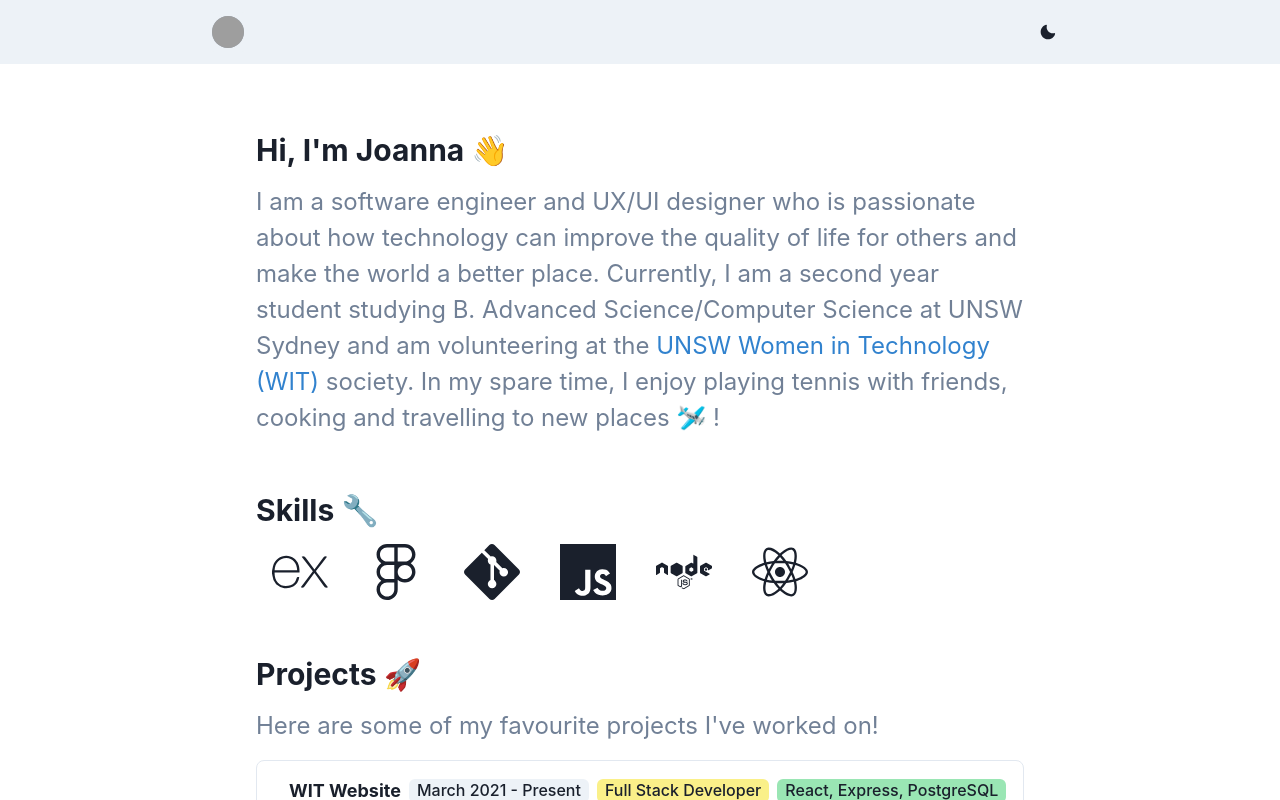
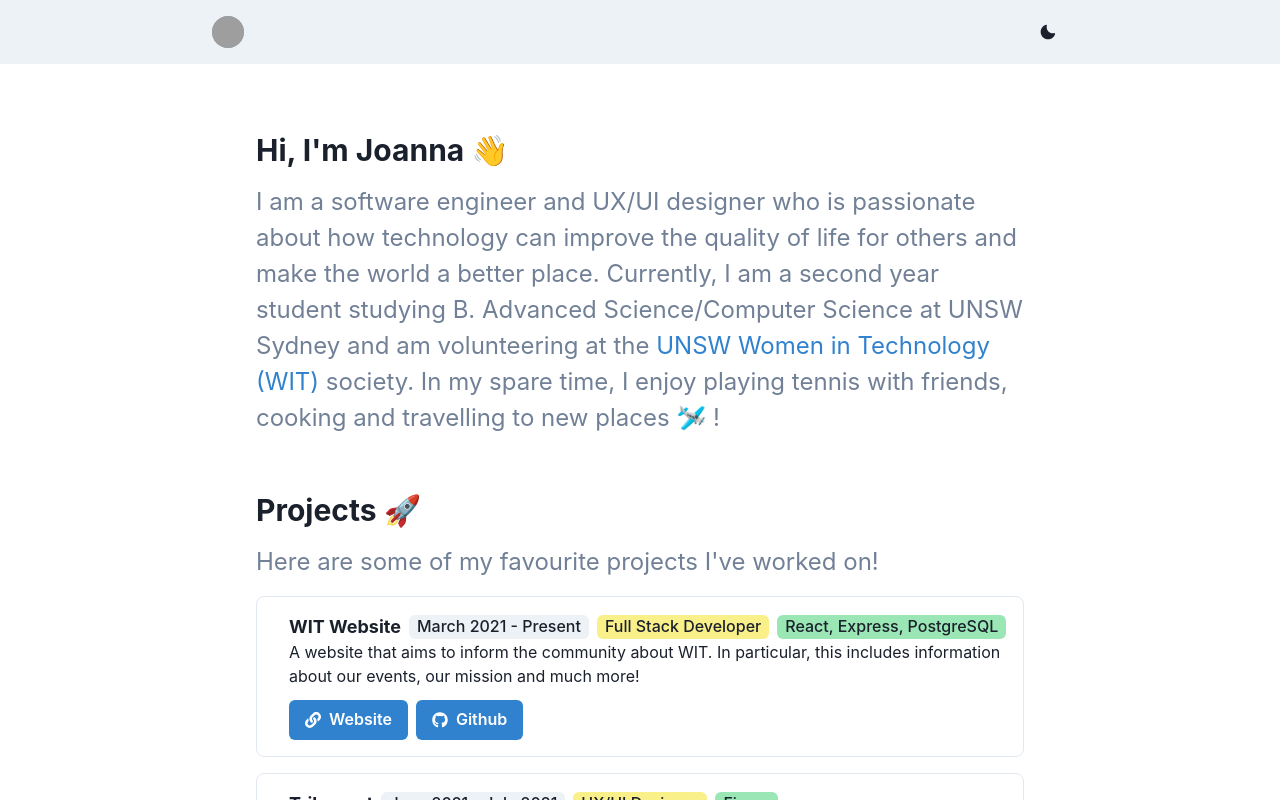
Before and after one commit to joanna209/website, a Next.js app: page / in a window 1280 px wide. Shown: the top 800 px of the page. Built offline with nearby package versions, Linux system fonts and the light colour scheme; grey boxes are pictures that could not be loaded.

Commit message:
commenting out skills section

```diff
--- a/pages/index.js
+++ b/pages/index.js
@@ -63,7 +63,7 @@ export default function Home() {
           {/* End of About Me Section */}
 
           {/* Start of Skills Section */}
-          <Heading fontSize={{ base: "1xl", md: "2xl", lg: "3xl" }} pt={10}>
+          {/* <Heading fontSize={{ base: "1xl", md: "2xl", lg: "3xl" }} pt={10}>
             Skills{" "}
             <span role="img" aria-label="wrench">
               🔧
@@ -78,7 +78,7 @@ export default function Home() {
               <Icon as={FaNode} w={14} h={14} />
               <Icon as={FaReact} w={14} h={14} />
             </HStack>
-          </Container>
+          </Container> */}
           {/* End of Skills Section */}
 
           {/* Start of Projects Section */}
```
